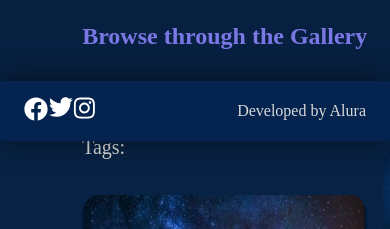
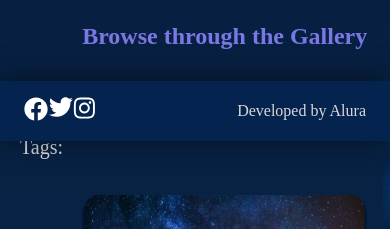
Before and after one commit to jotadagostin/alura-space, a React (Create React App) app: page / in a window 390 px wide. Shown: the part 703-932 px from the top of the page. Built offline with nearby package versions, Linux system fonts and the light colour scheme.

Commit message:
update tags
responsive mobile

```diff
--- a/src/components/Gallery/Gallery.module.scss
+++ b/src/components/Gallery/Gallery.module.scss
@@ -74,3 +74,9 @@
     font-family: $font-bold;
   }
 }
+
+@media screen and (max-width: 414px) {
+  .gallery {
+
+  }
+}
--- a/src/components/Header/Header.module.scss
+++ b/src/components/Header/Header.module.scss
@@ -49,3 +49,7 @@
       cursor: pointer;
     }
   }
+
+  @media screen and (max-width: 414px) {
+
+  }
--- a/src/components/Tags/Tags.module.scss
+++ b/src/components/Tags/Tags.module.scss
@@ -28,3 +28,18 @@
     }
   }
 }
+
+@media screen and (max-width: 414px) {
+  .tags {
+    display: flex;
+    justify-content: center;
+  }
+
+  .tags__list {
+    padding: 5px;
+  }
+
+  .tags__list li {
+    margin: 2px;
+  }
+}
```
